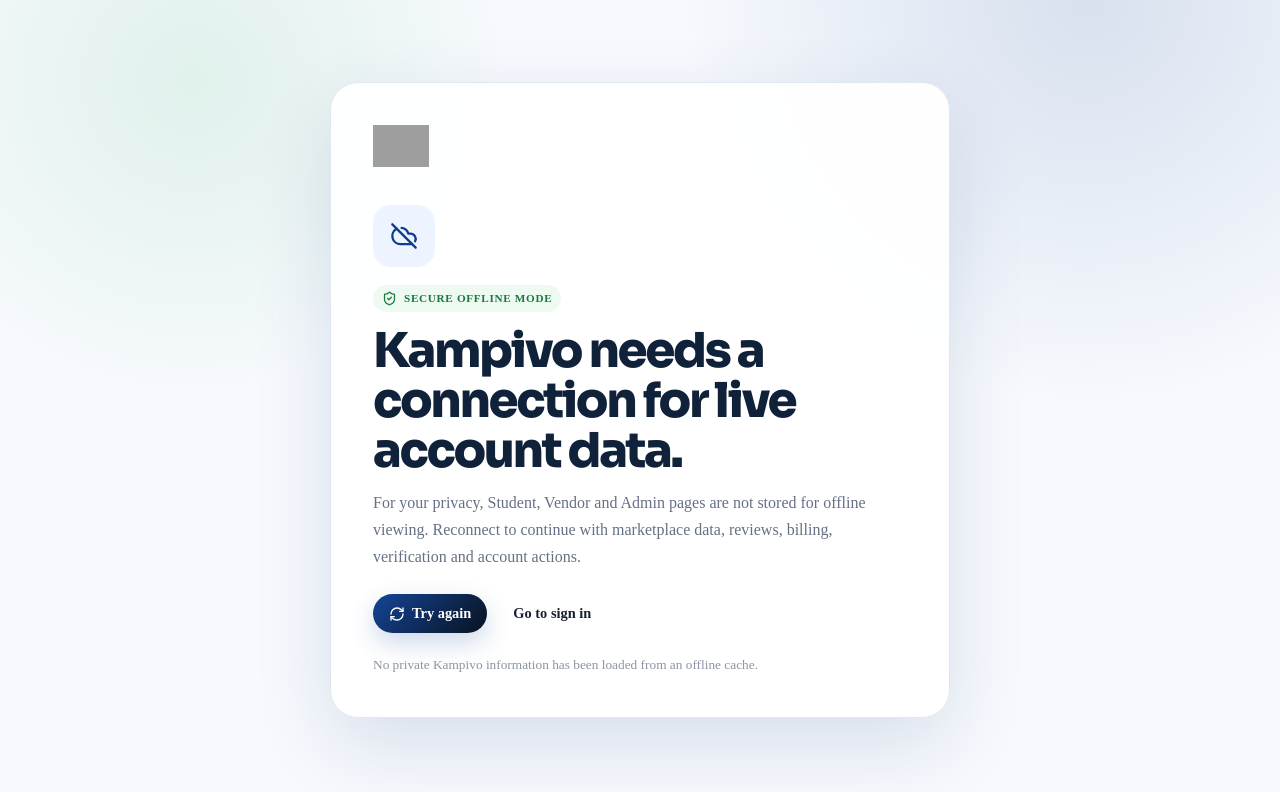
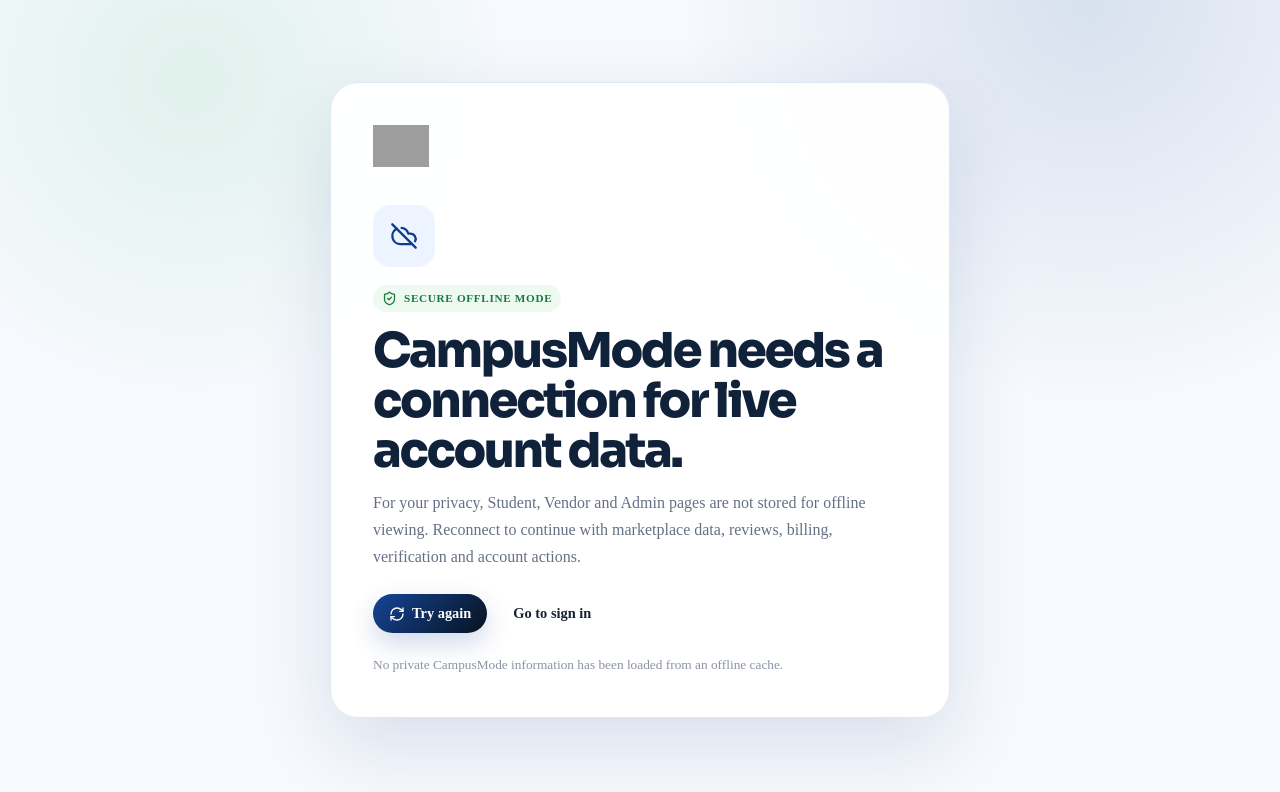
Before and after one commit to Wikis-tech/campuslink, a Next.js app: page /offline in a window 1280 px wide. Shown: the top 792 px of the page. Built offline with nearby package versions, Linux system fonts and the light colour scheme; grey boxes are pictures that could not be loaded.

Commit message:
Stage 2: rebrand offline page

```diff
--- a/app/offline/page.tsx
+++ b/app/offline/page.tsx
@@ -14,7 +14,7 @@ export default function OfflinePage() {
         <Brand />
         <div className="cl-offline-icon" aria-hidden="true"><CloudOff /></div>
         <span className="cl-offline-kicker"><ShieldCheck size={15} /> Secure offline mode</span>
-        <h1>Kampivo needs a connection for live account data.</h1>
+        <h1>CampusMode needs a connection for live account data.</h1>
         <p>
           For your privacy, Student, Vendor and Admin pages are not stored for offline viewing.
           Reconnect to continue with marketplace data, reviews, billing, verification and account actions.
@@ -23,7 +23,7 @@ export default function OfflinePage() {
           <Link href="/app" className="btn btn-primary"><RefreshCw size={16} /> Try again</Link>
           <Link href="/login" className="btn btn-outline-primary">Go to sign in</Link>
         </div>
-        <small>No private Kampivo information has been loaded from an offline cache.</small>
+        <small>No private CampusMode information has been loaded from an offline cache.</small>
       </section>
     </main>
   )
```
